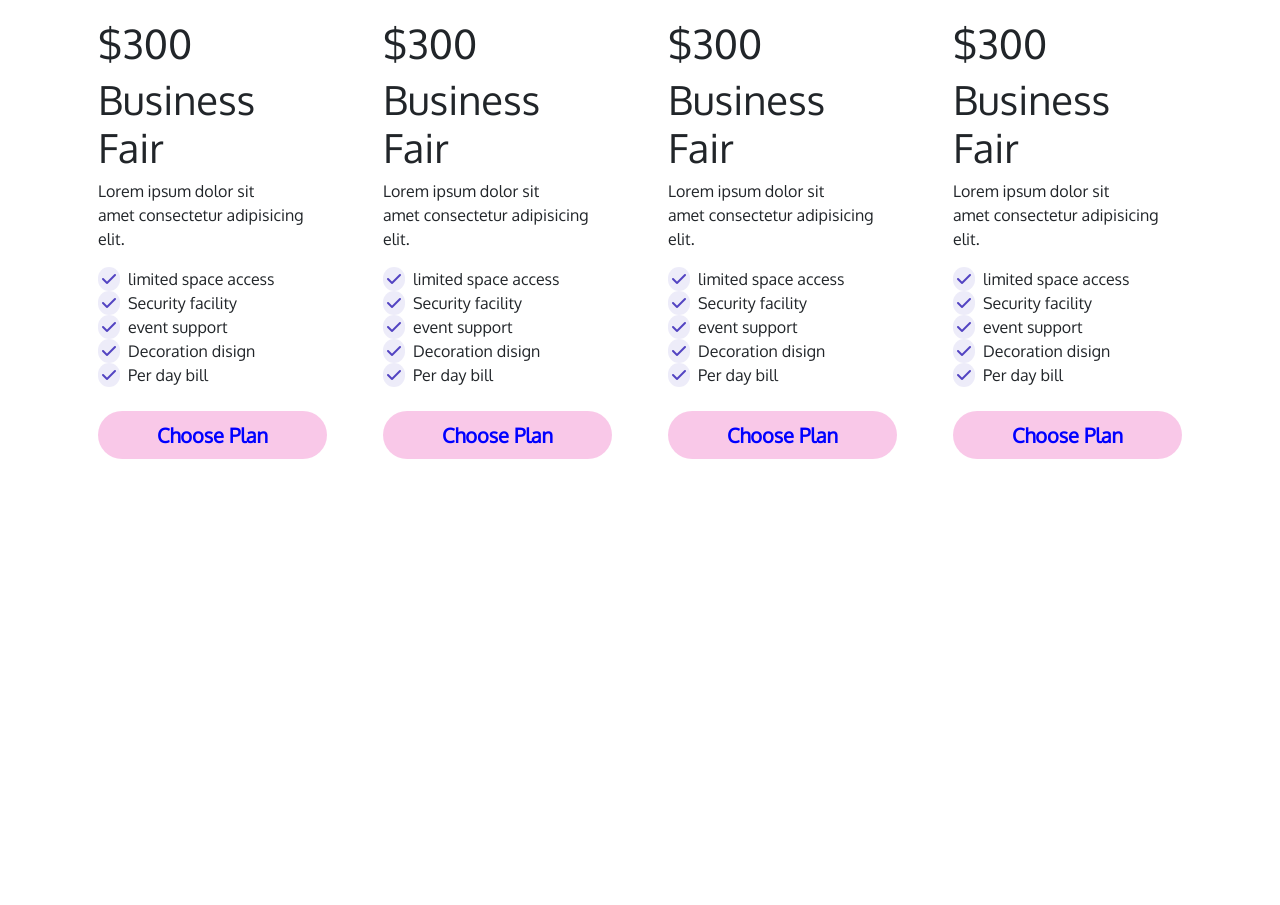
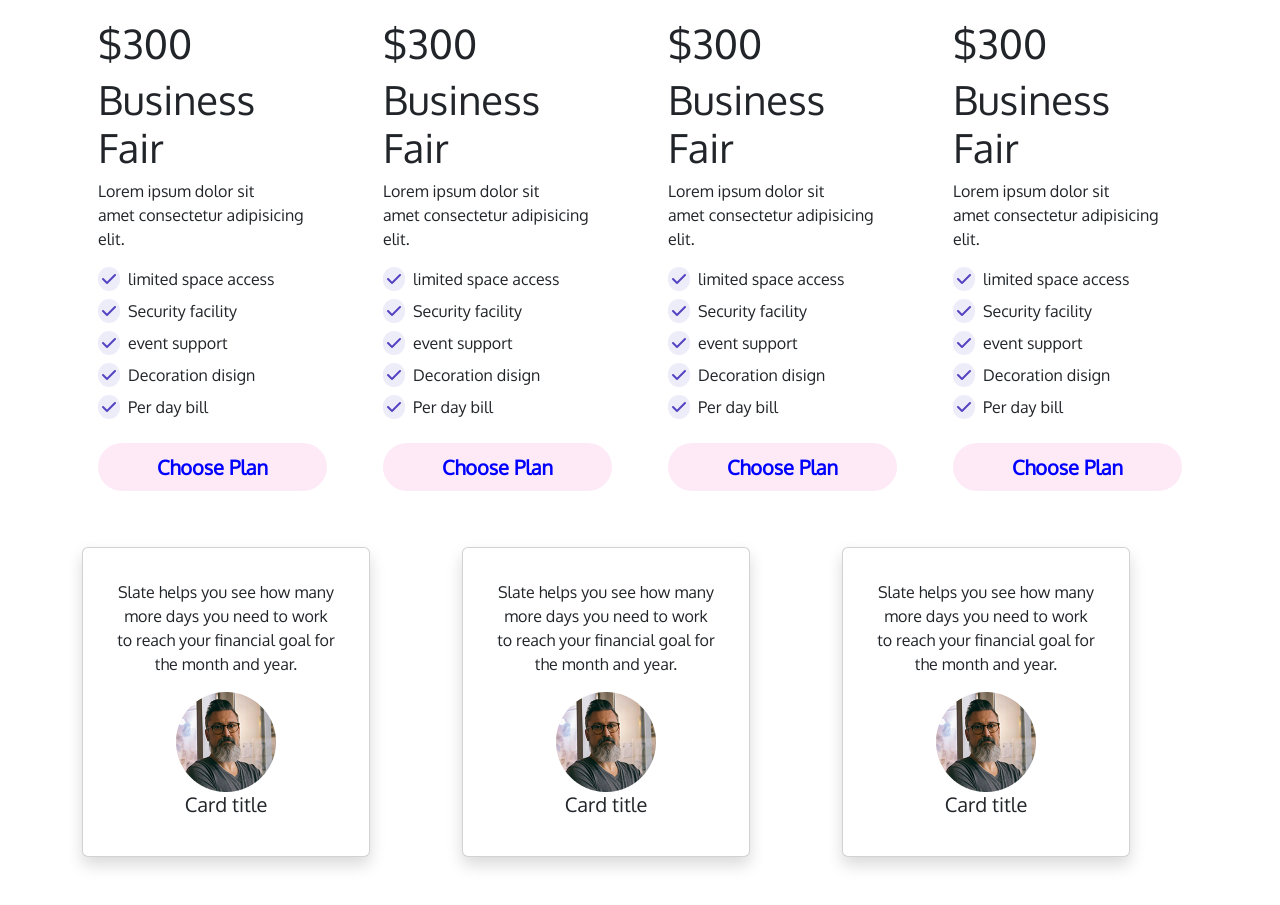
Before and after one commit to hasanulhasan/convention-hall, a plain HTML site: page index.html in a window 1280 px wide. Shown: the part 1290-2195 px from the top of the page. Before the commit the page ends 1805 px from the top, so only its background shows below. Drawn offline with nearby package versions, Linux system fonts and the light colour scheme; a web font is replaced by a local one.

Commit message:
card added

```diff
--- a/index.html
+++ b/index.html
@@ -153,7 +153,48 @@
         </div>
       </div>
     </div>
-
+  </section>
+  <!-- end of pricing -->
+  <!-- card section start -->
+  <section class="container">
+    <div class="row">
+      <div class="col-4">
+        <div class="card mb-5 shadow p-3 mb-5 bg-white rounded" style="width: 18rem;">
+          <div class="card-body text-center">
+            <p class="card-text">Slate helps you see how
+              many more days you need
+              to work to reach your financial
+              goal for the month and year.</p>
+            <img src="images/person 1.png" class="" alt="">
+            <h5 class="card-title">Card title</h5>
+          </div>
+        </div>
+      </div>
+      <div class="col-4">
+        <div class="card mb-5 shadow p-3 mb-5 bg-white rounded" style="width: 18rem;">
+          <div class="card-body text-center">
+            <p class="card-text">Slate helps you see how
+              many more days you need
+              to work to reach your financial
+              goal for the month and year.</p>
+            <img src="images/person 1.png" class="" alt="">
+            <h5 class="card-title">Card title</h5>
+          </div>
+        </div>
+      </div>
+      <div class="col-4">
+        <div class="card mb-5 shadow p-3 mb-5 bg-white rounded" style="width: 18rem;">
+          <div class="card-body text-center">
+            <p class="card-text">Slate helps you see how
+              many more days you need
+              to work to reach your financial
+              goal for the month and year.</p>
+            <img src="images/person 1.png" class="" alt="">
+            <h5 class="card-title">Card title</h5>
+          </div>
+        </div>
+      </div>
+    </div>
   </section>
 </body>
 </html>
--- a/style.css
+++ b/style.css
@@ -21,6 +21,9 @@
   font-size: 25px;
   margin-bottom: 2rem;
 }
+.card li{
+  margin-bottom: .5rem;
+}
 .card li i{
   background: rgba(82, 67, 194, 0.103693);
 }
@@ -28,6 +31,9 @@
   color: #5243C2;
 }
 .card button{
-  background: #f496d284;
+  background: #f496d232;
   color: blue;
 }
+.row .col-4 .card{
+  width: 34rem;
+}
```
